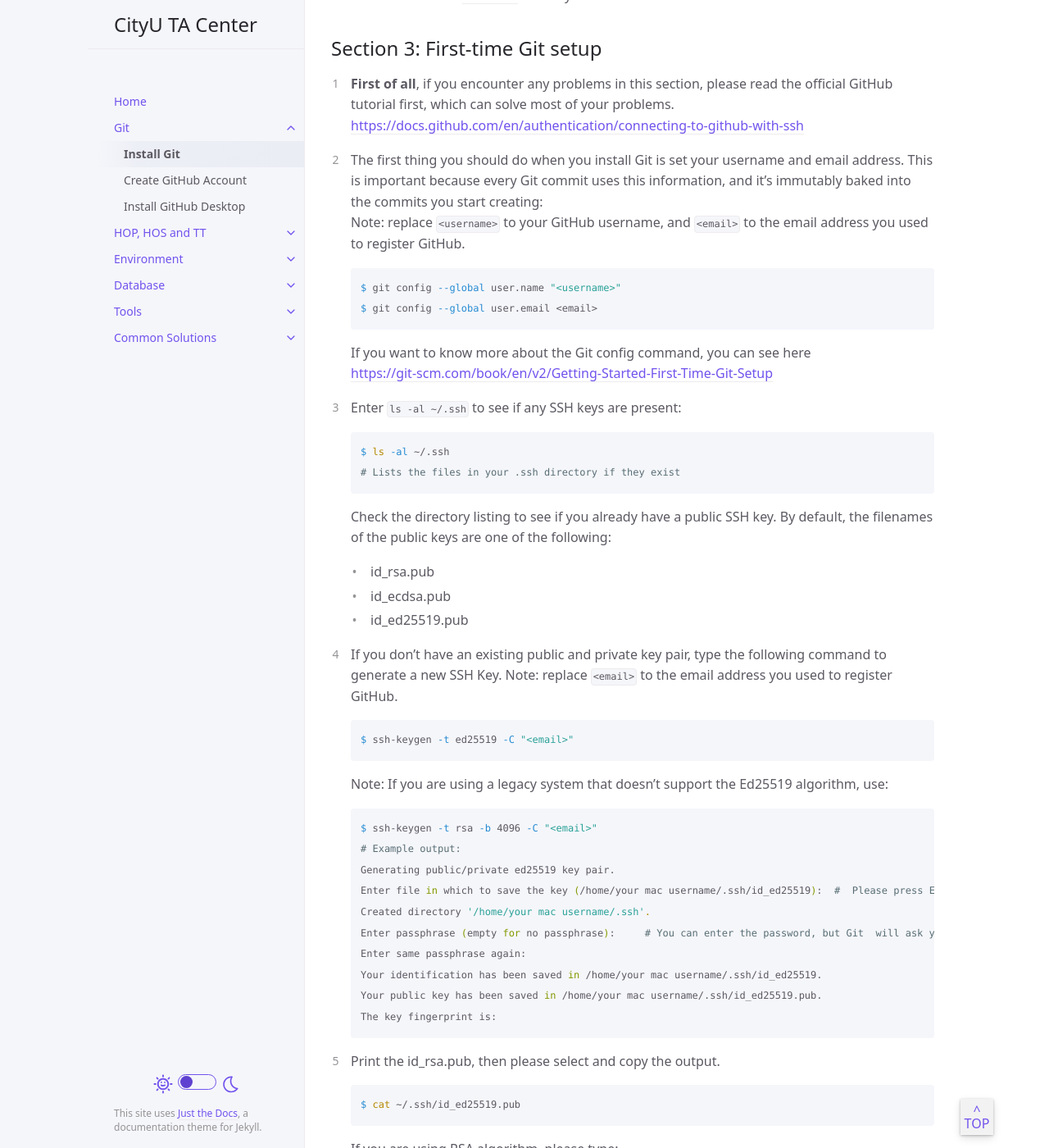
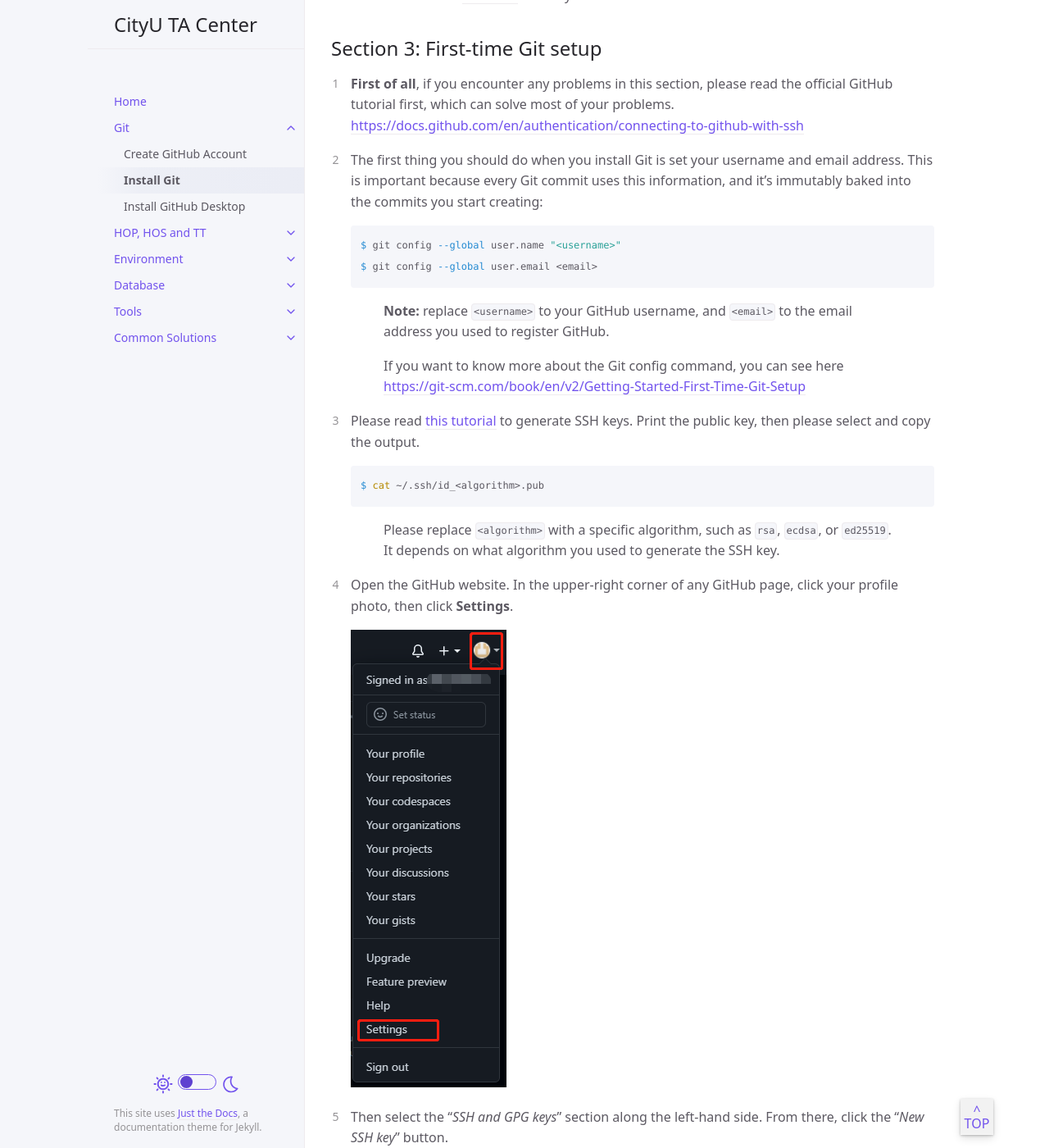
Before and after one commit to thomasthaddeus/cityuseattle.github.io, a Jekyll site: the page built from docs/git/install.md, in a window 1280 px wide and 1400 px high, scrolled down 1488 px. Shown: the whole window at 82% size. Built offline with Jekyll 4.4.1, drawn with Linux system fonts in a browser that asks for light colours; some of the changed text lies outside the part shown.

Commit message:
added tutorial: Generating an SSH key. close #7

````diff
--- a/docs/git/install.md
+++ b/docs/git/install.md
@@ -53,82 +53,45 @@ nav_order: 2
  1. **First of all**, if you encounter any problems in this section, please read the official GitHub tutorial first, which can solve most of your problems. <https://docs.github.com/en/authentication/connecting-to-github-with-ssh>
 
  2. The first thing you should do when you install Git is set your username and email address. This is important because every Git commit uses this information, and it's immutably baked into the commits you start creating:
-    Note: replace `<username>` to your GitHub username, and `<email>` to the email address you used to register GitHub.
 
     ```shell
     $ git config --global user.name "<username>"
     $ git config --global user.email <email>
     ```
 
-    If you want to know more about the Git config command, you can see here <https://git-scm.com/book/en/v2/Getting-Started-First-Time-Git-Setup>
+    > **Note:** replace `<username>` to your GitHub username, and `<email>` to the email address you used to register GitHub.
+    >
+    > If you want to know more about the Git config command, you can see here <https://git-scm.com/book/en/v2/Getting-Started-First-Time-Git-Setup>
 
- 3. Enter `ls -al ~/.ssh` to see if any SSH keys are present:
+ 3. Please read [this tutorial]({{ site.baseurl }}{% link docs/common/gen_ssh_key.md %}) to generate SSH keys. Print the public key, then please select and copy the output.
 
     ```shell
-    $ ls -al ~/.ssh
-    # Lists the files in your .ssh directory if they exist
+    $ cat ~/.ssh/id_<algorithm>.pub
     ```
 
-    Check the directory listing to see if you already have a public SSH key. By default, the filenames of the public keys are one of the following:
+    > Please replace `<algorithm>` with a specific algorithm, such as `rsa`, `ecdsa`, or `ed25519`. It depends on what algorithm you used to generate the SSH key.
 
-    * id_rsa.pub
-    * id_ecdsa.pub
-    * id_ed25519.pub
-
- 4. If you don't have an existing public and private key pair, type the following command to generate a new SSH Key. Note: replace `<email>` to the email address you used to register GitHub.
-
-    ```shell
-    $ ssh-keygen -t ed25519 -C "<email>"
-    ```
-
-    Note: If you are using a legacy system that doesn't support the Ed25519 algorithm, use:
-
-    ```shell
-    $ ssh-keygen -t rsa -b 4096 -C "<email>"
-    # Example output:
-    Generating public/private ed25519 key pair.
-    Enter file in which to save the key (/home/your mac username/.ssh/id_ed25519):  #  Please press Enter to keep the default save path.
-    Created directory '/home/your mac username/.ssh'.
-    Enter passphrase (empty for no passphrase):	# You can enter the password, but Git  will ask you to enter this password every time you connect to the remote server  (GitHub). If you choose to use a password, you can use ssh-agent to avoid  re-entering the password in a short time. If you are using your own computer, it  is recommended to keep it empty (press Enter directly).
-    Enter same passphrase again:
-    Your identification has been saved in /home/your mac username/.ssh/id_ed25519.
-    Your public key has been saved in /home/your mac username/.ssh/id_ed25519.pub.
-    The key fingerprint is:
-    ```
-
- 5. Print the id_rsa.pub, then please select and copy the output.
-
-    ```shell
-    $ cat ~/.ssh/id_ed25519.pub
-    ```
-
-    If you are using RSA algorithm, please type:
-
-    ```shell
-    $ cat ~/.ssh/id_rsa.pub
-    ```
-
- 6. Open the GitHub website. In the upper-right corner of any GitHub page, click your profile photo, then click **Settings**.
+ 4. Open the GitHub website. In the upper-right corner of any GitHub page, click your profile photo, then click **Settings**.
 
     ![github_settings_dropdown_menu](/assets/images/git/install/github_settings_dropdown_menu.png)
 
- 7. Then select the "*SSH and GPG keys*" section along the left-hand side. From there, click the "*New SSH key*" button.
+ 5. Then select the "*SSH and GPG keys*" section along the left-hand side. From there, click the "*New SSH key*" button.
 
     ![github_ssh_setting_page](/assets/images/git/install/github_ssh_setting_page.png)
 
- 8. In the "*Title*" field, add a descriptive label for the new key. For example, if you're using a personal Mac, you might call this key "Personal MacBook Air".
+ 6. In the "*Title*" field, add a descriptive label for the new key. For example, if you're using a personal Mac, you might call this key "Personal MacBook Air".
 
- 9. Paste the contents of your `~./ssh/id_ed25519.pub` (or `~/.ssh/id_rsa.pub`) public-key file into the "*Key*" field and click "*Add key*".
+ 7. Paste the contents of the public-key file you coped in this section step 3 into the "*Key*" field and click "*Add key*".
 
     ![github_add_ssh_key](/assets/images/git/install/github_add_ssh_key.png)
 
-10. If prompted, confirm your GitHub password.
+ 8. If prompted, confirm your GitHub password.
 
     ![github_confirm_pw](/assets/images/git/install/github_confirm_pw.png)
 
-11. To test your SSH connection, enter the following in your terminal:
+ 9. To test your SSH connection, enter the following in your terminal:
 
-    ```shell
+    ```console
     $ ssh -T git@github.com
     # You may see a warning like this:
     The authenticity of host 'github.com (IP ADDRESS)' can't be established.
@@ -136,13 +99,13 @@ nav_order: 2
     Are you sure you want to continue connecting (yes/no)?
     ```
 
-12. Verify that the fingerprint in the message you see matches [GitHub's RSA public key fingerprint](https://docs.github.com/en/github/authenticating-to-github/githubs-ssh-key-fingerprints). If it does, then type `yes` and press enter:
+10. Verify that the fingerprint in the message you see matches [GitHub's SSH key fingerprints](https://docs.github.com/en/github/authenticating-to-github/githubs-ssh-key-fingerprints). If it does, then type `yes` and press enter:
 
     ```text
     Hi your_GitHub_username! You've successfully authenticated, but GitHub does not provide shell access.
     ```
 
-13. Verify that the resulting message contains your GitHub username. If you receive a "permission denied" message, see "[Error: Permission denied (publickey)](https://docs.github.com/en/articles/error-permission-denied-publickey)".
+11. Verify that the resulting message contains your GitHub username. If you receive a "permission denied" message, see "[Error: Permission denied (publickey)](https://docs.github.com/en/articles/error-permission-denied-publickey)".
 
 
 # Install Git on Windows
@@ -218,83 +181,47 @@ Once the installation is completed, open the cmd
 
  1. **First of all**, if you encounter any problems in this section, please read the official GitHub tutorial first, which can solve most of your problems. <https://docs.github.com/en/authentication/connecting-to-github-with-ssh>
 
- 2. The first thing you should do when you install Git is set your username and email address. This is important because every Git commit uses this information, and it's immutably baked into the commits you start creating:
-    Note: replace `<username>` to your GitHub username, and `<email>` to the email address you used to register GitHub.
+ 2. Open the PowerShell or Git Bash. If you don't know what a terminal is, check out the tutorial [What's the Terminal?]({{ site.baseurl }}{% link docs/common/terminal_and_cmd.md %})
+    The first thing you should do when you install Git is set your username and email address. This is important because every Git commit uses this information, and it's immutably baked into the commits you start creating:
 
     ```shell
     $ git config --global user.name "<username>"
     $ git config --global user.email <email>
     ```
 
-    If you want to know more about the Git config command, you can see here <https://git-scm.com/book/en/v2/Getting-Started-First-Time-Git-Setup>
+    > **Note:** replace `<username>` to your GitHub username, and `<email>` to the email address you used to register GitHub.
+    >
+    > If you want to know more about the Git config command, you can see here <https://git-scm.com/book/en/v2/Getting-Started-First-Time-Git-Setup>
 
- 3. Enter `ls -al ~/.ssh` to see if any SSH keys are present:
+ 3. Please read [this tutorial]({{ site.baseurl }}{% link docs/common/gen_ssh_key.md %}) to generate SSH keys. Print the public key, then please select and copy the output.
 
     ```shell
-    $ ls -al ~/.ssh
-    # Lists the files in your .ssh directory if they exist
+    $ cat ~/.ssh/id_<algorithm>.pub
     ```
 
-    Check the directory listing to see if you already have a public SSH key. By default, the filenames of the public keys are one of the following:
+    > Please replace `<algorithm>` with a specific algorithm, such as `rsa`, `ecdsa`, or `ed25519`. It depends on what algorithm you used to generate the SSH key.
 
-    * id_rsa.pub
-    * id_ecdsa.pub
-    * id_ed25519.pub
-
- 4. If you don't have an existing public and private key pair, type the following command to generate a new SSH Key. Note: replace `<email>` with the email address you used to register GitHub.
-
-    ```shell
-    $ ssh-keygen -t ed25519 -C "<email>"
-    ```
-
-    Note: If you are using a legacy system that doesn't support the Ed25519 algorithm, use:
-
-    ```shell
-    $ ssh-keygen -t rsa -b 4096 -C "<email>"
-    # Example output:
-    Generating public/private ed25519 key pair.
-    Enter file in which to save the key (/home/your mac username/.ssh/id_ed25519):  #  Please press Enter to keep the default save path.
-    Created directory '/home/your mac username/.ssh'.
-    Enter passphrase (empty for no passphrase):	# You can enter the password, but Git  will ask you to enter this password every time you connect to the remote server  (GitHub). If you choose to use a password, you can use ssh-agent to avoid  re-entering the password in a short time. If you are using your own computer, it  is recommended to keep it empty (press Enter directly).
-    Enter same passphrase again:
-    Your identification has been saved in /home/your mac username/.ssh/id_ed25519.
-    Your public key has been saved in /home/your mac username/.ssh/id_ed25519.pub.
-    The key fingerprint is:
-    ```
-
- 5. Print the id_rsa.pub, then please select and copy the output.
-
-    ```shell
-    $ cat ~/.ssh/id_ed25519.pub
-    ```
-
-    If you are using RSA algorithm, please type:
-
-    ```shell
-    $ cat ~/.ssh/id_rsa.pub
-    ```
-
- 6. Open the GitHub website. In the upper-right corner of any GitHub page, click your profile photo, then click **Settings**.
+ 4. Open the GitHub website. In the upper-right corner of any GitHub page, click your profile photo, then click **Settings**.
 
     ![github_settings_dropdown_menu](/assets/images/git/install/github_settings_dropdown_menu.png)
 
- 7. Then select the "*SSH and GPG keys*" section along the left-hand side. From there, click the "*New SSH key*" button.
+ 5. Then select the "*SSH and GPG keys*" section along the left-hand side. From there, click the "*New SSH key*" button.
 
     ![github_ssh_setting_page](/assets/images/git/install/github_ssh_setting_page.png)
 
- 8. In the "*Title*" field, add a descriptive label for the new key. For example, if you're using a personal Mac, you might call this key "Personal MacBook Air".
+ 6. In the "*Title*" field, add a descriptive label for the new key. For example, if you're using a personal Mac, you might call this key "Personal MacBook Air".
 
- 9. Paste the contents of your `~./ssh/id_ed25519.pub` (or `~/.ssh/id_rsa.pub`) public-key file into the "*Key*" field and click "*Add key*".
+ 7. Paste the contents of the public-key file you coped in this section step 3 into the "*Key*" field and click "*Add key*".
 
     ![github_add_ssh_key](/assets/images/git/install/github_add_ssh_key.png)
 
-10. If prompted, confirm your GitHub password.
+ 8. If prompted, confirm your GitHub password.
 
     ![github_confirm_pw](/assets/images/git/install/github_confirm_pw.png)
 
-11. To test your SSH connection, enter the following in your terminal:
+ 9. To test your SSH connection, enter the following in your terminal:
 
-    ```shell
+    ```console
     $ ssh -T git@github.com
     # You may see a warning like this:
     The authenticity of host 'github.com (IP ADDRESS)' can't be established.
@@ -302,10 +229,10 @@ Once the installation is completed, open the cmd
     Are you sure you want to continue connecting (yes/no)?
     ```
 
-12. Verify that the fingerprint in the message you see matches [GitHub's RSA public key fingerprint](https://docs.github.com/en/github/authenticating-to-github/githubs-ssh-key-fingerprints). If it does, then type `yes` and press enter:
+10. Verify that the fingerprint in the message you see matches [GitHub's SSH key fingerprints](https://docs.github.com/en/github/authenticating-to-github/githubs-ssh-key-fingerprints). If it does, then type `yes` and press enter:
 
     ```text
     Hi your_GitHub_username! You've successfully authenticated, but GitHub does not provide shell access.
     ```
 
-13. Verify that the resulting message contains your GitHub username. If you receive a "permission denied" message, see "[Error: Permission denied (publickey)](https://docs.github.com/en/articles/error-permission-denied-publickey)".
+11. Verify that the resulting message contains your GitHub username. If you receive a "permission denied" message, see "[Error: Permission denied (publickey)](https://docs.github.com/en/articles/error-permission-denied-publickey)".
````
Also changed, not shown: docs/common/gen_ssh_key.md (added, +189 -0 lines), docs/git/github_account.md (+1 -0 lines), assets/images/common/gen_ssh_key/right_click_git_bash.png (added), assets/images/common/gen_ssh_key/run_window_with_winver.png (added), assets/images/common/gen_ssh_key/win_add_a_feature.png (added), assets/images/common/gen_ssh_key/win_add_an_optional_feature.png (added), assets/images/common/gen_ssh_key/win_optional_features.png (added), assets/images/common/gen_ssh_key/win_settings.png (added), assets/images/common/gen_ssh_key/win_settings_app.png (added), assets/images/common/gen_ssh_key/win_start_git_bash.png (added), assets/images/common/gen_ssh_key/winver.png (added).
